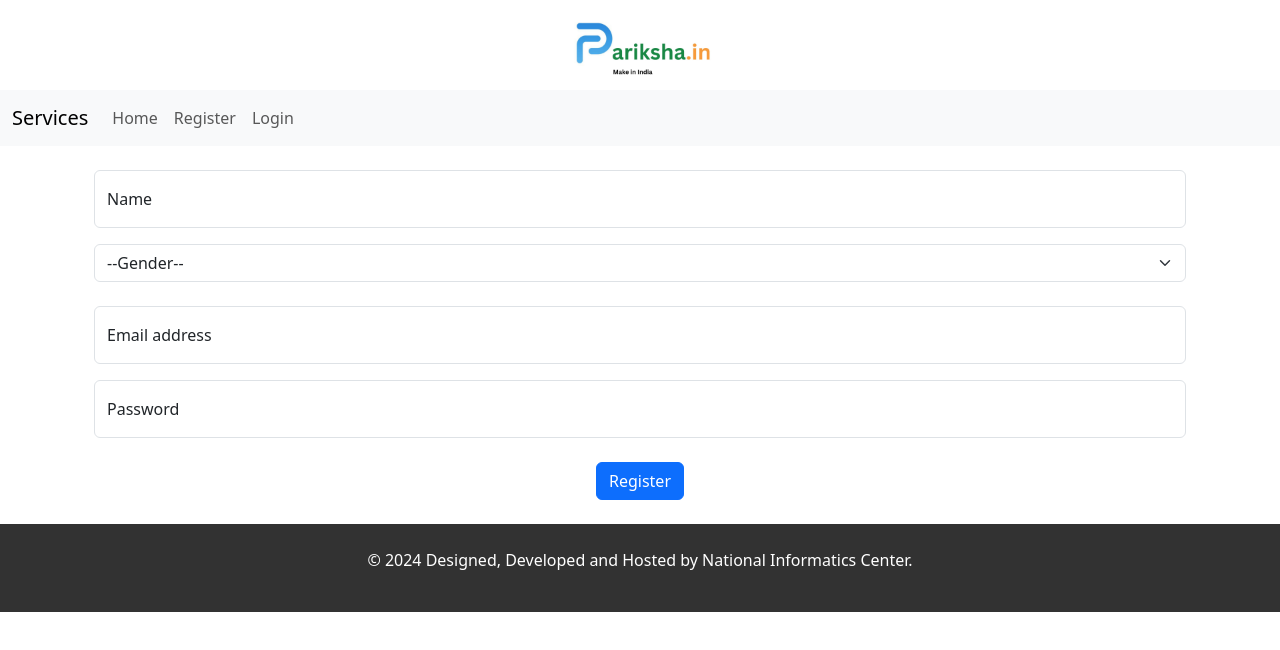
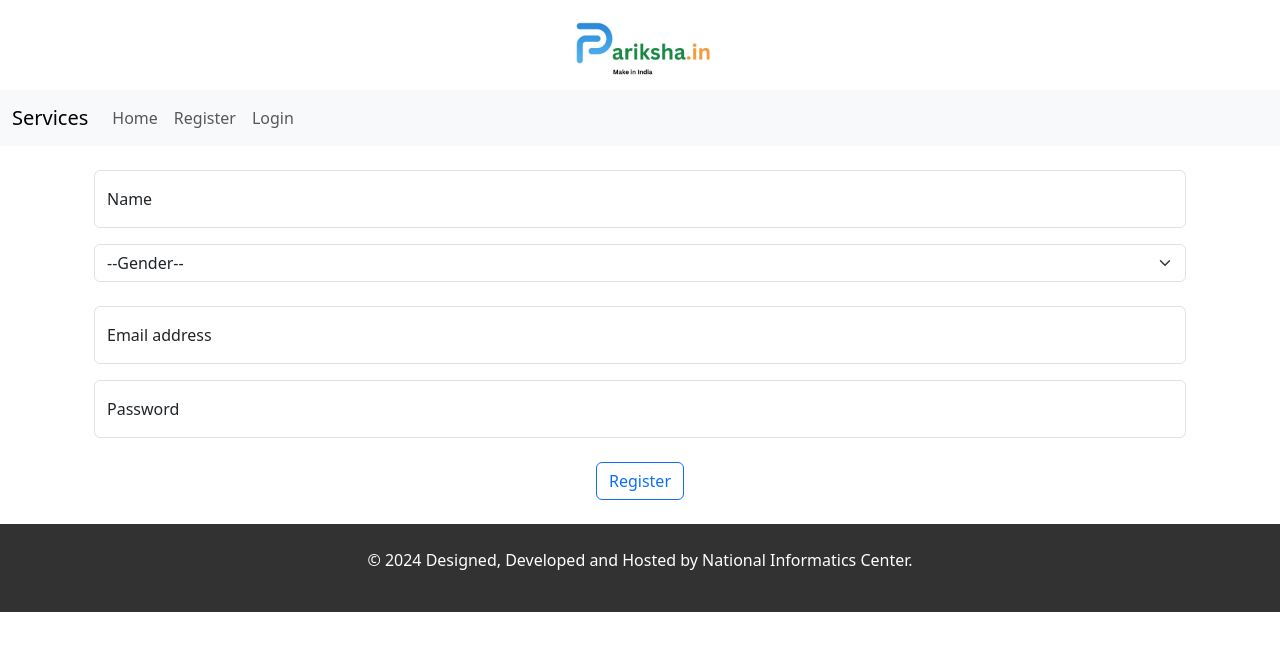
Before and after one commit to yash264/Pariksha, a React (Create React App) app in the folder client/: page /User/register in a window 1280 px wide. Shown: the top 650 px of the page. Built offline with nearby package versions, Linux system fonts and the light colour scheme.

Commit message:
minor changes

```diff
--- a/client/src/User/Register.jsx
+++ b/client/src/User/Register.jsx
@@ -89,7 +89,7 @@
                         <div className="spinner-border text-primary mt-2" role="status">
                         </div>
                     }
-                    <button type="submit" class="btn btn-primary">Register</button>
+                    <button type="submit" class="btn btn-outline-primary">Register</button>
                 </form>
                 <ToastContainer/>
             </div>
```
